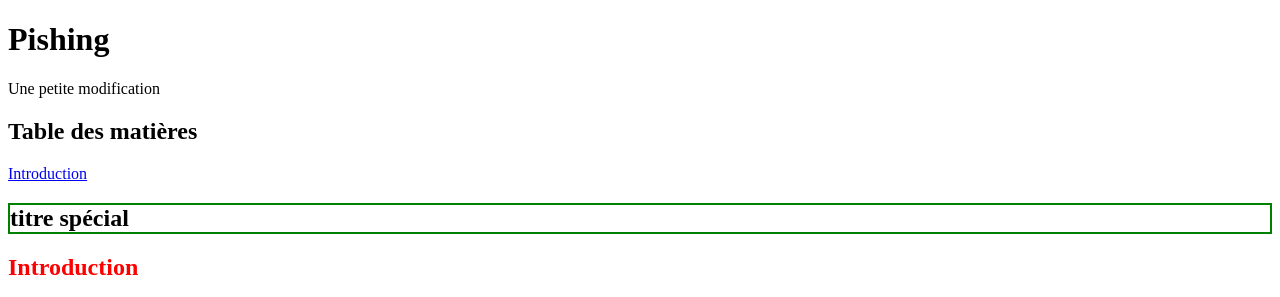
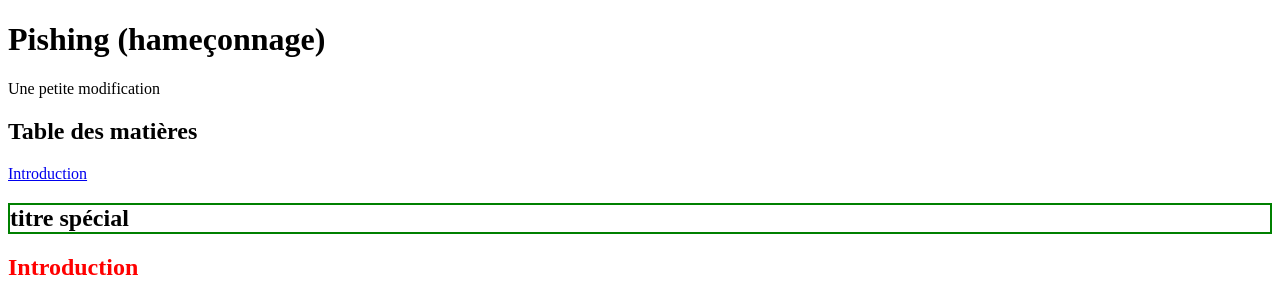
Before and after one commit to silvagoncalves/projet-html-1gy, a plain HTML site: page index.html in a window 1280 px wide. Shown: the top 297 px of the page. Drawn offline with Linux system fonts and the light colour scheme.

Commit message:
Pishing (hameçonnage)

```diff
--- a/index.html
+++ b/index.html
@@ -8,7 +8,7 @@
     <link rel="stylesheet" href="styles.css">
 </head>
 <body>
-    <h1>Pishing </h1>
+    <h1>Pishing (hameçonnage)</h1>
 
     Une petite modification
 
```
